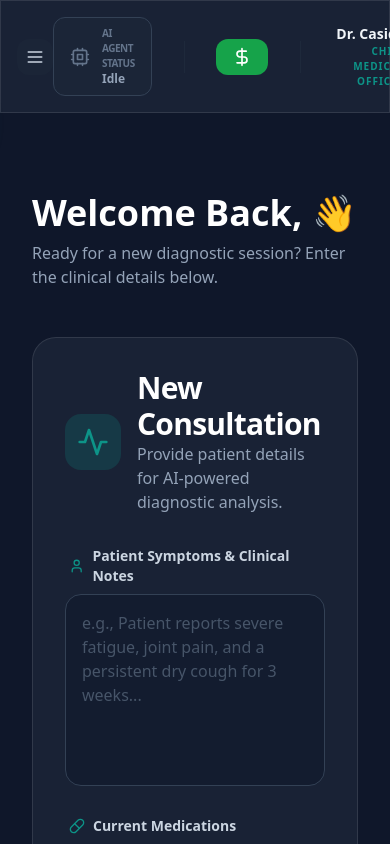
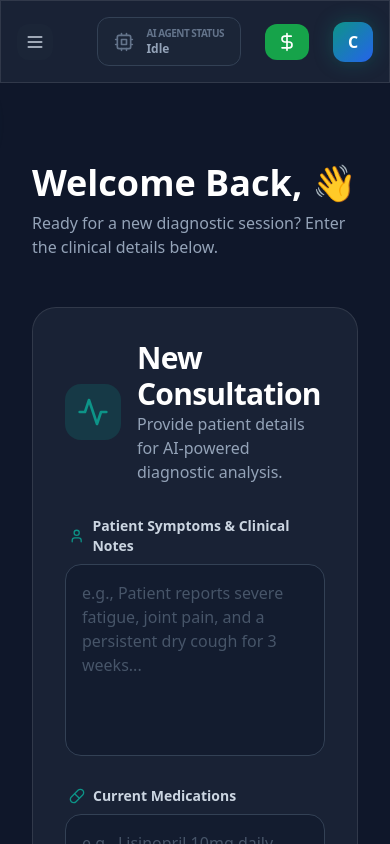
Before and after one commit to Casido1/MediLink.AI.UI, a React (Vite) app: page / in a window 390 px wide. Built offline with nearby package versions, Linux system fonts and the light colour scheme.

Commit message:
Fix responsiveness

```diff
--- a/src/App.jsx
+++ b/src/App.jsx
@@ -114,26 +114,26 @@ function App() {
                             </div>
                         </div>
 
-                        <div className="h-8 w-[1px] bg-slate-800 mx-2"></div>
+                        <div className="h-8 w-[1px] bg-slate-800 mx-2 hidden md:block"></div>
 
                         {/* Make it Rain Button */}
                         <button
                             onClick={() => setIsRaining(true)}
                             disabled={isRaining}
-                            className={`flex items-center gap-2 px-4 py-2 rounded-xl font-bold transition-all ${isRaining
+                            className={`flex items-center gap-2 px-3 md:px-4 py-2 rounded-xl font-bold transition-all ${isRaining
                                 ? 'bg-slate-700 text-slate-500 cursor-not-allowed'
                                 : 'bg-green-600 text-white hover:bg-green-500 hover:scale-105 active:scale-95'
                                 }`}
                             title="Make it rain!"
                         >
                             <DollarSign className={`w-5 h-5 ${!isRaining && 'group-hover:animate-bounce'}`} />
-                            <span className="hidden md:inline">Make it Rain</span>
+                            <span className="hidden lg:inline">Make it Rain</span>
                         </button>
 
-                        <div className="h-8 w-[1px] bg-slate-800 mx-2"></div>
+                        <div className="h-8 w-[1px] bg-slate-800 mx-2 hidden md:block"></div>
 
                         <div className="flex items-center gap-3">
-                            <div className="text-right">
+                            <div className="text-right hidden md:block">
                                 <p className="text-sm font-bold">Dr. Casido</p>
                                 <p className="text-[10px] text-hospital-teal font-black uppercase tracking-widest">Chief Medical Officer</p>
                             </div>
```
